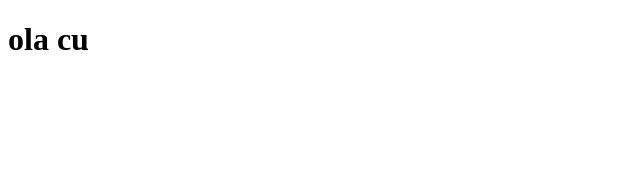
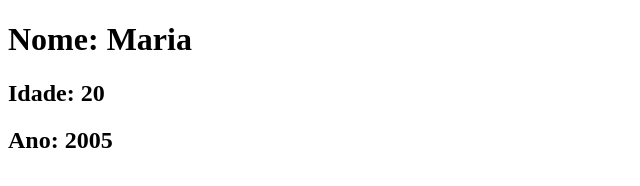
Before and after one commit to IsabelLeitte/projeto-mobile, a website: page index.html in a window 1280 px wide. Shown: the whole page, without its empty margins (0-640 px from the left). Drawn offline with Linux system fonts and the light colour scheme.

Commit message:
criando classe pessoa

```diff
--- /dev/null
+++ b/JavaScript/main.js
@@ -0,0 +1,10 @@
+"use strict";
+var empresa;
+(function (empresa) {
+    let p = new empresa.Pessoa();
+    p.nome = "Maria";
+    p.anoNasc = 2005;
+    document.getElementById("nome").textContent = p.nome;
+    document.getElementById("ano").textContent = p.anoNasc.toString();
+    document.getElementById("idade").textContent = p.calcularIdade(2025).toString();
+})(empresa || (empresa = {}));
--- /dev/null
+++ b/JavaScript/pessoa.js
@@ -0,0 +1,22 @@
+"use strict";
+var empresa;
+(function (empresa) {
+    class Pessoa {
+        get nome() {
+            return this._nome;
+        }
+        set nome(nome) {
+            this._nome = nome;
+        }
+        get anoNasc() {
+            return this._anoNasc;
+        }
+        set anoNasc(anoNasc) {
+            this._anoNasc = anoNasc;
+        }
+        calcularIdade(anoAtual) {
+            return anoAtual - this._anoNasc;
+        }
+    }
+    empresa.Pessoa = Pessoa;
+})(empresa || (empresa = {}));
--- a/index.html
+++ b/index.html
@@ -6,7 +6,12 @@
     <title>Document</title>
 </head>
 <body>
-    <h1> ola cu </h1>
+    <h1> Nome: <span id="nome"> </span></h1>
+    <h2> Idade: <span id="idade"> </span></h2>
+    <h2> Ano: <span id="ano"> </span></h2>
+
+    <script src="./JavaScript/pessoa.js"></script>
+    <script src="./JavaScript/main.js"></script>
 
 </body>
 </html>
--- a/tsconfig.json
+++ b/tsconfig.json
@@ -26,7 +26,7 @@
 
     /* Modules */
     "module": "commonjs",                                /* Specify what module code is generated. */
-    "rootDir": "./ts",                                  /* Specify the root folder within your source files. */
+    "rootDir": "./TypeScript",                                  /* Specify the root folder within your source files. */
     // "moduleResolution": "node10",                     /* Specify how TypeScript looks up a file from a given module specifier. */
     // "baseUrl": "./",                                  /* Specify the base directory to resolve non-relative module names. */
     // "paths": {},                                      /* Specify a set of entries that re-map imports to additional lookup locations. */
@@ -58,7 +58,7 @@
     // "inlineSourceMap": true,                          /* Include sourcemap files inside the emitted JavaScript. */
     // "noEmit": true,                                   /* Disable emitting files from a compilation. */
     // "outFile": "./",                                  /* Specify a file that bundles all outputs into one JavaScript file. If 'declaration' is true, also designates a file that bundles all .d.ts output. */
-    "outDir": "./",                                   /* Specify an output folder for all emitted files. */
+    "outDir": "./JavaScript",                                   /* Specify an output folder for all emitted files. */
     // "removeComments": true,                           /* Disable emitting comments. */
     // "importHelpers": true,                            /* Allow importing helper functions from tslib once per project, instead of including them per-file. */
     // "downlevelIteration": true,                       /* Emit more compliant, but verbose and less performant JavaScript for iteration. */
```
Also changed, not shown: TypeScript/main.ts (added, +9 -0 lines), TypeScript/pessoa.ts (added, +24 -0 lines).
